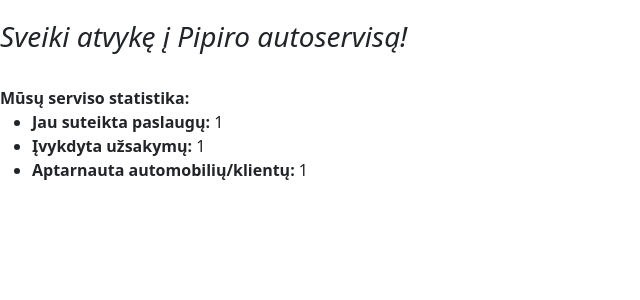
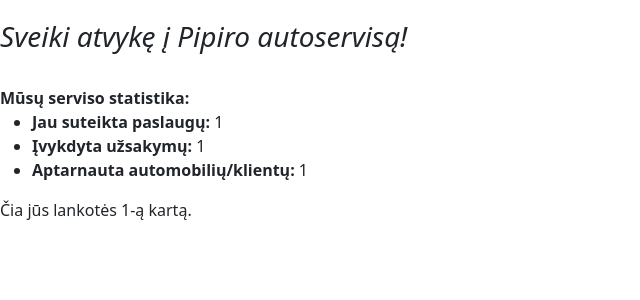
Before and after one commit to Aurume/autoservisas, a Django app: template mysite/servisas/templates/index.html in a window 1280 px wide. Shown: the part 134-434 px from the top of the page, without its empty margins (0-640 px from the left). Run offline with Django 3.2, Linux system fonts and the light colour scheme; the template is opened without the code that fills it: most values are stand-ins (such as "Sample title", 1, 10 or a date in 2020).

Commit message:
Padaryta, kad pagrindiniame puslapyje rodomas apsilankymų skaičius.

```diff
--- a/mysite/servisas/templates/index.html
+++ b/mysite/servisas/templates/index.html
@@ -12,4 +12,5 @@
     <li><b>Įvykdyta užsakymų:</b> {{ num_uzsakymai }}</li>
     <li><b>Aptarnauta automobilių/klientų:</b> {{ num_automobiliai }}</li>
 </ul>
+<p>Čia jūs lankotės {{ num_apsilankymai }}-ą kartą.</p>
 {% endblock %}
--- a/mysite/servisas/views.py
+++ b/mysite/servisas/views.py
@@ -11,12 +11,14 @@ def index(request):
     #num_instances_available = BookInstance.objects.filter(status__exact='g').count()
     num_uzsakymai = Uzsakymas.objects.filter(status__exact='i').count()
 
+    num_apsilankymai = request.session.get('num_apsilankymai', 1)
+    request.session['num_apsilankymai'] = num_apsilankymai + 1
 
     context = {
         "num_paslaugu": num_paslaugu,
-        #"num_instances_available": num_instances_available,
         "num_uzsakymai": num_uzsakymai,
         "num_automobiliai": num_automobiliai,
+        "num_apsilankymai": num_apsilankymai,
     }
 
     return render(request, 'index.html', context=context)
```
Also changed, not shown: mysite/db.sqlite3.
